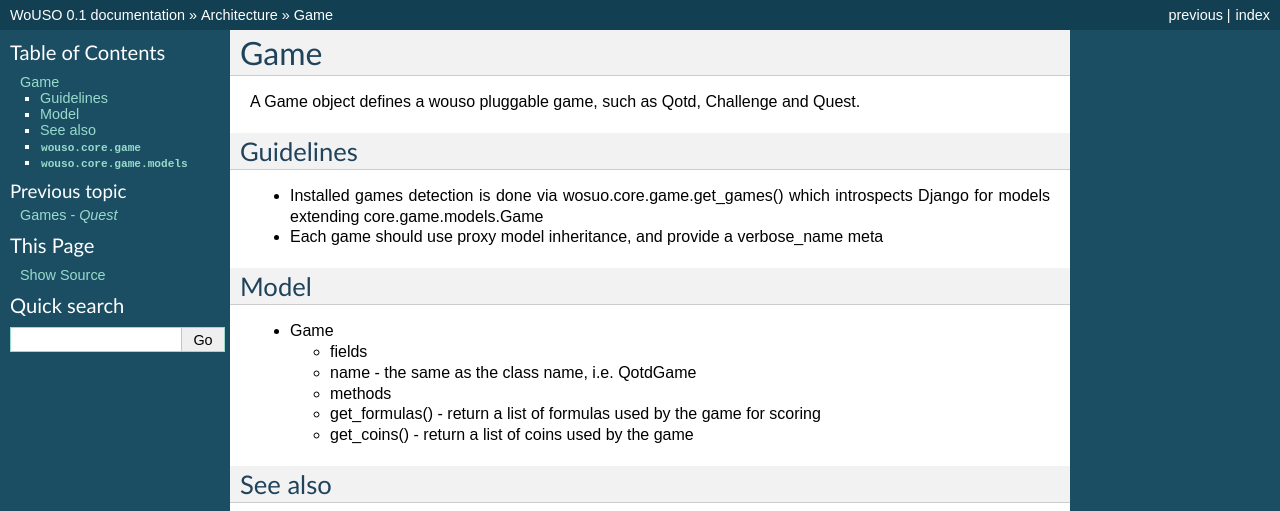
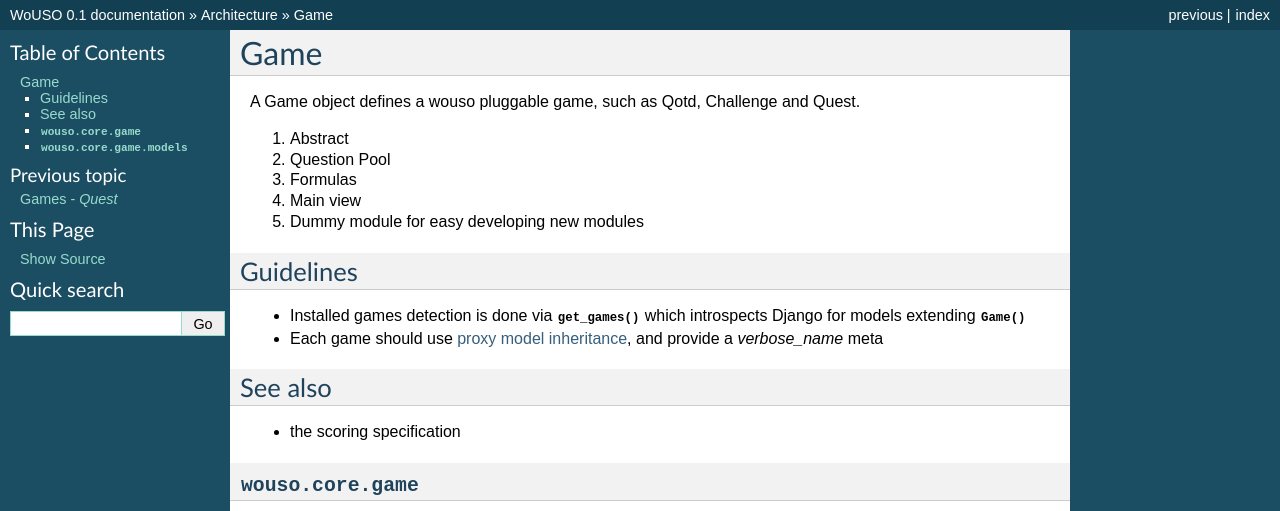
Before and after one commit to rosedu/wouso, a Sphinx documentation site: the page built from docs/architecture/core/game.rst, in a window 1280 px wide. Shown: the top 511 px of the page. Built offline with Sphinx 7.4.7, drawn with Linux system fonts in a browser that asks for light colours; grey boxes are pictures that could not be loaded.

Commit message:
fix links and copy more text from wiki

```diff
--- a/docs/architecture/core/game.rst
+++ b/docs/architecture/core/game.rst
@@ -4,24 +4,23 @@
 A Game object defines a wouso pluggable game, such as Qotd, Challenge
 and Quest.
 
+1. Abstract
+2. Question Pool
+3. Formulas
+4. Main view
+5. Dummy module for easy developing new modules
+
+
 Guidelines
 ----------
 
-* Installed games detection is done via wosuo.core.game.get_games()
-  which introspects Django for models extending core.game.models.Game
-* Each game should use proxy model inheritance, and provide a
-  verbose_name meta
+* Installed games detection is done via :func:`~wouso.core.game.get_games`
+  which introspects Django for models extending
+  :func:`~core.game.models.Game`
+* Each game should use `proxy model inheritance`_, and provide a
+  `verbose_name` meta
 
-Model
------
-
-* Game
-
-  - fields
-  - name - the same as the class name, i.e. QotdGame
-  - methods
-  - get_formulas() - return a list of formulas used by the game for scoring
-  - get_coins() - return a list of coins used by the game
+.. _`proxy model inheritance`: http://docs.djangoproject.com/en/1.2/topics/db/models/#proxy-models
 
 See also
 --------
```
